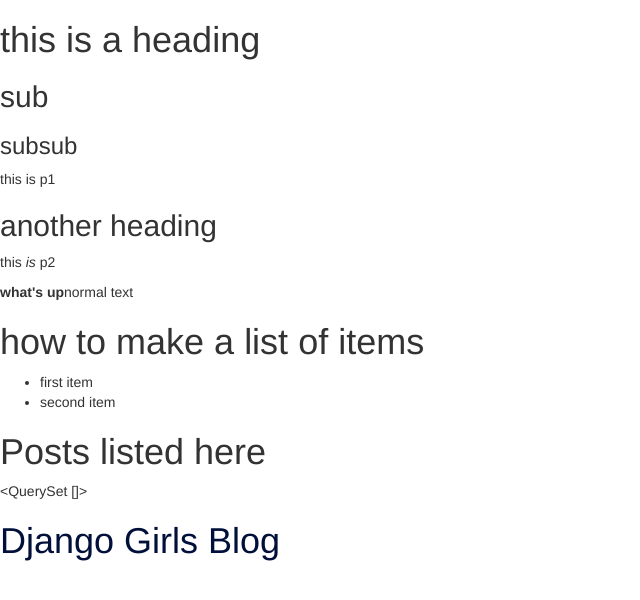
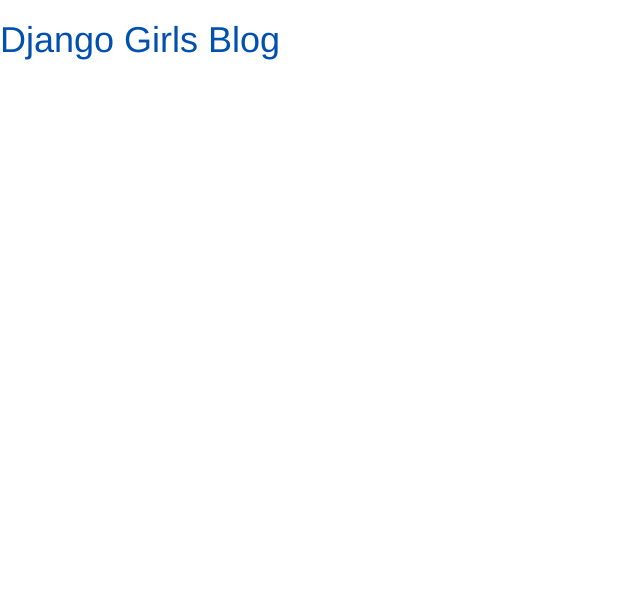
Before and after one commit to mantarfish/django_girl_exercise, a Django app: page / in a window 1280 px wide. Shown: the top 600 px of the page, without its empty margins (0-640 px from the left). Run offline with Django 3.2, Linux system fonts and the light colour scheme; tables that the repository leaves empty hold one stand-in row (values such as "Sample post"); some libraries are stand-ins or nearby versions.

Commit message:
changed template

```diff
--- a/tuts/blog/static/css/blog.css
+++ b/tuts/blog/static/css/blog.css
@@ -1,4 +1,4 @@
-h1 a {
-    color: #00103A
+h1{
+    color: #0050AF
 
 }
--- a/tuts/blog/templates/blog/post_list.html
+++ b/tuts/blog/templates/blog/post_list.html
@@ -1,61 +1,26 @@
 {% load staticfiles %}
+
 
 <html>
 
     <head>
-
-        <title>my blog</title>
+        <title>django girl blog</title>
         <link rel="stylesheet" href="//maxcdn.bootstrapcdn.com/bootstrap/3.2.0/css/bootstrap.min.css">
         <link rel="stylesheet" href="//maxcdn.bootstrapcdn.com/bootstrap/3.2.0/css/bootstrap-theme.min.css">
         <link rel="stylesheet" href="{% static 'css/blog.css' %}">
-
     </head>
 
-    <h1>this is a heading</h1>
-    <h2>sub</h2>
-    <h3>subsub</h3>
-    <p>this is p1</p>
-    <h2>another heading</h2>
-    <p>this <em>is</em> p2</p>
-    <p><strong>what's up</strong>normal text</p>
-
-    <div>
-        <h1>how to make a list of items</h1>
-
-        <ul>
-            <li>first item</li>
-            <li>second item</li>
-        </ul>
-    </div>
-
-    <div>
-        <h1>Posts listed here</h1>
-        <p>
-            {{posts}}
-        </p>
-
-        <p>
-            {% for post in posts %}
-                {{ post }}
-            {% endfor %}
-        </p>
-
-    </div>
-
-    <div>
-
-        <div>
-            <h1><a href="/">Django Girls Blog</a></h1>
-        </div>
+    <body>
+        <h1>Django Girls Blog</h1>
 
         {% for post in posts %}
-            <div>
-                <p>published: {{ post.published_date }}</p>
-                <p>auther: {{ post.auther.username }} {{post.auther.password}}</p>
-                <h1><a href="">{{ post.title }}</a></h1>
-                <p>{{ post.text|linebreaksbr }}</p>
+            <div class="post">published on {{post.published_date}}
+                <h2 class="title" href=''>{{post.title}}</h2>
+                <div class='content'>
+                    <p>{{post.text|linebreaksbr}}</p>
+                </div>
             </div>
         {% endfor %}
+    </body>
 
-    </div>
 </html>
```
